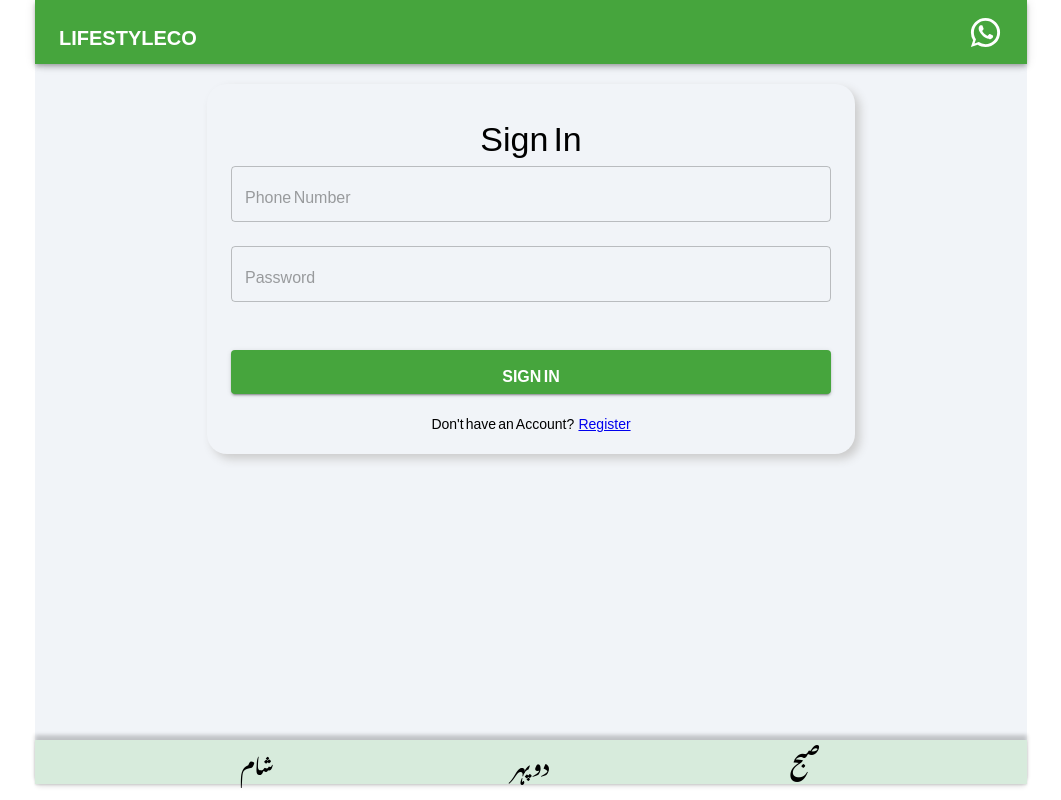
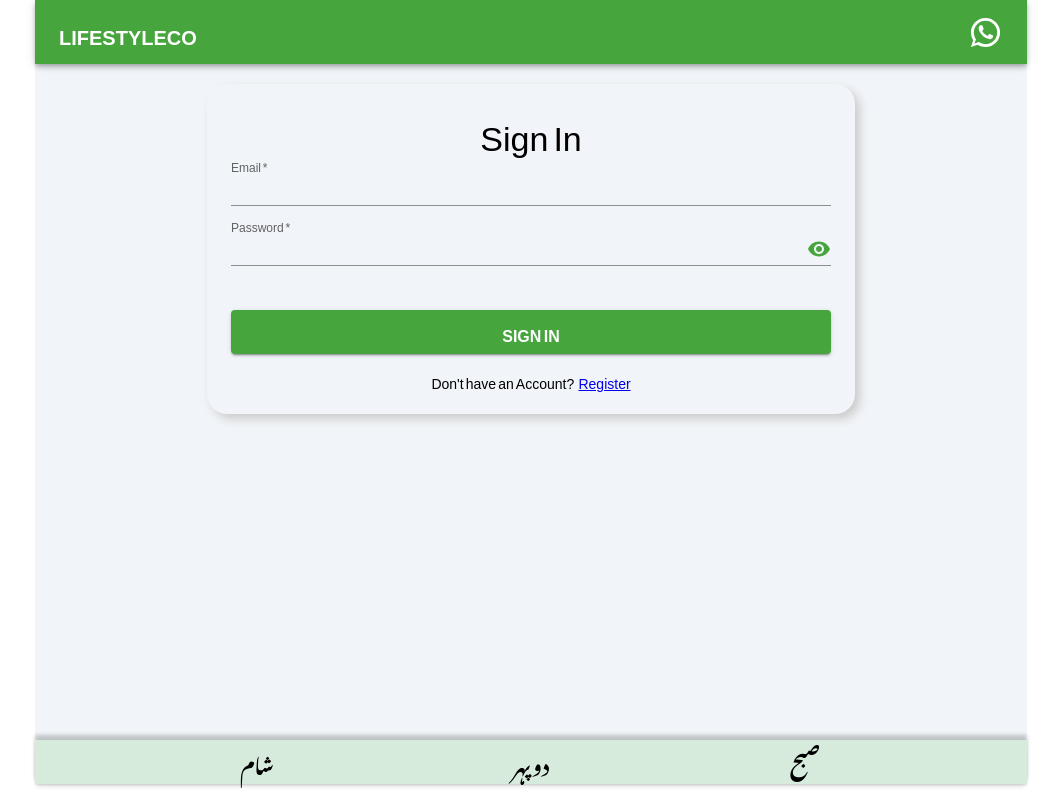
Before and after one commit to Linal180/lifestyleco-frontend, a React (Create React App) app: page /login in a window 1280 px wide. Shown: the whole page, without its empty margins (109-1170 px from the left). Built offline with nearby package versions, Linux system fonts and the light colour scheme; a web font is replaced by a local one.

Commit message:
dummy Login implemented

```diff
--- a/package.json
+++ b/package.json
@@ -6,6 +6,7 @@
     "@emotion/react": "^11.11.1",
     "@emotion/styled": "^11.11.0",
     "@fontsource/roboto": "^5.0.3",
+    "@hookform/resolvers": "^3.3.2",
     "@mui/icons-material": "^5.11.16",
     "@mui/material": "^5.13.5",
     "@testing-library/jest-dom": "^5.16.5",
@@ -17,10 +18,13 @@
     "@types/react-dom": "^18.2.5",
     "react": "^18.2.0",
     "react-dom": "^18.2.0",
+    "react-hook-form": "^7.48.2",
+    "react-hot-toast": "^2.4.1",
     "react-router-dom": "^6.12.1",
     "react-scripts": "5.0.1",
     "typescript": "^4.9.5",
-    "web-vitals": "^2.1.4"
+    "web-vitals": "^2.1.4",
+    "yup": "^1.3.2"
   },
   "scripts": {
     "start": "react-scripts start",
--- a/src/App.tsx
+++ b/src/App.tsx
@@ -1,4 +1,4 @@
-import React from 'react';
+import React, { useEffect } from 'react';
 import { theme } from './theme';
 import { Box, ThemeProvider } from '@mui/material';
 import { BrowserRouter as Router, Routes, Route } from 'react-router-dom';
@@ -11,12 +11,25 @@ import MorningComponent from './components/dashboard/Morning';
 import AfternoonComponent from './components/dashboard/Afternoon';
 import RegisterComponent from './components/auth/Register';
 import LoginComponent from './components/auth/Login';
+import { getAdminAccount, setAdminAccount } from './utils';
+import { toastStyle } from './styles/toast';
+import { Toaster } from 'react-hot-toast';
 
 export default function App() {
+  const adminInfo = getAdminAccount();
+
+  useEffect(() => {
+    if(!adminInfo){
+      setAdminAccount()
+    }
+  }, [adminInfo]);
+
   return (
     <React.StrictMode>
     <ThemeProvider theme={theme}>
       <Box sx={{ width: '100%', maxWidth: '992px', mx: 'auto' }}>
+      <Toaster toastOptions={toastStyle} />
+
         <Router>
           <Header />
 
--- a/src/components/auth/Login.tsx
+++ b/src/components/auth/Login.tsx
@@ -1,9 +1,37 @@
+import { yupResolver } from "@hookform/resolvers/yup";
 import { Box, Button, Typography } from '@mui/material';
 // component
-import { Link } from 'react-router-dom';
+import { Link, useNavigate, useNavigation } from 'react-router-dom';
 import Input from '../common/Input';
+import { FormProvider, SubmitHandler, useForm, } from "react-hook-form";
+import { LoginInputs } from "../../interfaces";
+import { loginSchema } from "../../validations";
+import { InputController } from "../../controllers/InputController";
+import { EMAIL, PASSWORD } from "../../constants";
+import { checkCredentials } from "../../utils";
+import toast from "react-hot-toast";
 
 const Login = () => {
+  const navigate = useNavigate()
+  const methods = useForm<LoginInputs>({
+    mode: "all",
+    resolver: yupResolver(loginSchema)
+  });
+
+  const { handleSubmit, setValue } = methods
+
+  const onSubmit: SubmitHandler<LoginInputs> = async (inputs) => {
+    const passed = checkCredentials(inputs);
+
+    if(passed){
+      toast.success('Logged in successfully!');
+      navigate('/');
+    } else {
+      toast.error('Email or password incorrect');
+      setValue('password', '')
+    }
+  }
+
   return (
     <Box
       display='flex' flexDirection='column' alignItems='center' justifyContent='center'
@@ -13,16 +41,28 @@ const Login = () => {
         Sign In
       </Typography>
 
-      <form>
-        <Input type="tel" id="phone" placeholder="Phone Number" />
-        <Input type="password" id="password" placeholder="Password" />
+      <FormProvider {...methods}>
+        <form onSubmit={handleSubmit(onSubmit)}>
+          <InputController
+            name='email'
+            isRequired
+            title={EMAIL}
+          />
+          {/* <Input type="tel" id="phone" placeholder="Phone Number" />
+        <Input type="password" id="password" placeholder="Password" /> */}
 
-        <Link to='/' style={{ color: 'white' }}>
+          <InputController
+            name='password'
+            isRequired
+            isPassword
+            title={PASSWORD}
+          />
+
           <Button type="submit" variant='contained' size='large' fullWidth sx={{ mt: 5, fontWeight: 'bold', fontSize: '1rem' }}>
             Sign In
           </Button>
-        </Link>
-      </form>
+        </form>
+      </FormProvider>
 
       <Box display='flex' justifyContent='flex-end' mt={2}>
         <Typography variant="body2" color="initial">
--- /dev/null
+++ b/src/constants/index.ts
@@ -0,0 +1,13 @@
+
+export const EMAIL_REGEX = /^[A-Z0-9._%+-]+@[A-Z0-9.-]+\.[A-Z]{2,}$/i;
+
+export const PASSWORD = 'Password'
+export const EMAIL = 'Email'
+export const ADMIN_KEY = 'admin_key'
+
+export const ADMIN_ACCOUNT = {
+  email: 'admin@lifestyleco.com',
+  password: 'Admin@123'
+}
+
+export const INVALID_EMAIL = "Invalid email address";
--- /dev/null
+++ b/src/controllers/InputController.tsx
@@ -0,0 +1,50 @@
+
+import { Box, InputAdornment, TextField } from '@mui/material';
+import { FC, useState } from 'react';
+import { Controller, useFormContext } from 'react-hook-form';
+import { InputControllerProps } from '../interfaces';
+
+import { VisibilityOff, Visibility } from '@mui/icons-material';
+
+export const InputController: FC<InputControllerProps> = ({
+  name, size, title, minRows, maxRows, disabled, fieldType = 'text', isPassword,
+  isRequired, isMultiLine, placeholder, defaultValue, variant = 'standard',
+  margin = 'dense', inputAdornmentIcon, StartIcon, readOnly
+}) => {
+  const [show, setShow] = useState<boolean>(false);
+  const { control } = useFormContext();
+
+  return (
+    <Controller
+      name={name}
+      control={control}
+      render={({ field, fieldState }) => {
+        const { name, onBlur, onChange, value, ref } = field;
+        const { error } = fieldState;
+        const { message } = error || {};
+        return (
+          <TextField
+            ref={ref} fullWidth name={name} size={size} value={value} margin={margin} onBlur={onBlur} maxRows={maxRows}
+            minRows={minRows} variant={variant} autoComplete="off" disabled={disabled} onChange={onChange}
+            helperText={message} error={Boolean(error)} multiline={isMultiLine} placeholder={placeholder}
+            defaultValue={defaultValue} label={isRequired ? `${title} *` : title}
+            type={isPassword ? (show ? 'text' : 'password') : fieldType}
+            InputProps={{
+              readOnly: readOnly,
+              startAdornment: (
+                <InputAdornment position="start">{StartIcon ? StartIcon : null}</InputAdornment>
+              ),
+              endAdornment: isPassword ? (
+                <Box onClick={() => setShow(!show)}>
+                  {show ? <VisibilityOff color="primary" /> : <Visibility color="primary" />}
+                </Box>
+              ) : (
+                inputAdornmentIcon
+              ),
+            }}
+          />
+        );
+      }}
+    />
+  );
+};
--- /dev/null
+++ b/src/styles/toast.ts
@@ -0,0 +1,42 @@
+import type { DefaultToastOptions } from "react-hot-toast";
+
+export const toastStyle: DefaultToastOptions = {
+	// Toast default styles
+	style: {
+		// fontFamily: `Roboto`,
+		fontSize: `16px`,
+		fontWeight: 700,
+		marginTop: '70px',
+		color: `rgba(22, 79, 102, 1)`,
+		backgroundColor: `rgba(255, 148, 0, 0.9)`,
+		textAlign: `center`,
+		minWidth: 'fit-content'
+	},
+	// For error toasts
+	error: {
+		style: {
+			backgroundColor: `rgba(222, 18, 49, 0.9)`,
+			color: `rgba(255, 255, 255, 1)`,
+		},
+		iconTheme: {
+			primary: `#FFF`,
+			secondary: `rgba(222, 18, 49, 1)`,
+		},
+	},
+	// For success toasts
+	success: {
+		style: {
+			backgroundColor: `rgba(53, 128, 0, 0.9)`,
+			color: `rgba(255, 255, 255, 1)`,
+		},
+		iconTheme: {
+			primary: `#FFF`,
+			secondary: `rgba(53, 128, 0, 1)`,
+		},
+	},
+	// Aria props
+	ariaProps: {
+		"role": `status`,
+		"aria-live": `polite`,
+	},
+};
--- /dev/null
+++ b/src/utils/index.tsx
@@ -0,0 +1,20 @@
+import { ADMIN_ACCOUNT, ADMIN_KEY } from "../constants";
+import { AdminAccount, LoginInputs } from "../interfaces";
+
+export const getAdminAccount = (): AdminAccount | null => {
+  const admin = localStorage.getItem(ADMIN_KEY) ? JSON.parse(localStorage.getItem(ADMIN_KEY) as string) : null
+  // const admin = null
+  return admin ? admin as AdminAccount : null;
+}
+
+export const setAdminAccount = () => {
+  localStorage.setItem(ADMIN_KEY, JSON.stringify(ADMIN_ACCOUNT))
+};
+
+export const requiredMessage = (fieldName: string) => `${(fieldName)} is required`;
+
+export const checkCredentials = ({ email, password }: LoginInputs): Boolean => {
+  const admin = getAdminAccount();
+
+  return admin ? admin?.email === email && admin?.password === password : false;
+}
--- /dev/null
+++ b/src/validations/index.ts
@@ -0,0 +1,11 @@
+import * as yup from "yup";
+import { EMAIL_REGEX, INVALID_EMAIL, PASSWORD } from "../constants";
+import { requiredMessage } from "../utils";
+
+const passwordSchema = { password: yup.string().required(requiredMessage(PASSWORD)) }
+const emailSchema = () => yup.string().required(requiredMessage('Email')).matches(EMAIL_REGEX, INVALID_EMAIL)
+
+export const loginSchema = yup.object({
+  email: emailSchema(),
+  ...passwordSchema
+})
```
Also changed, not shown: src/interfaces/index.ts (+36 -0 lines), 1 other file (tests, documents, lock files or other folders).
